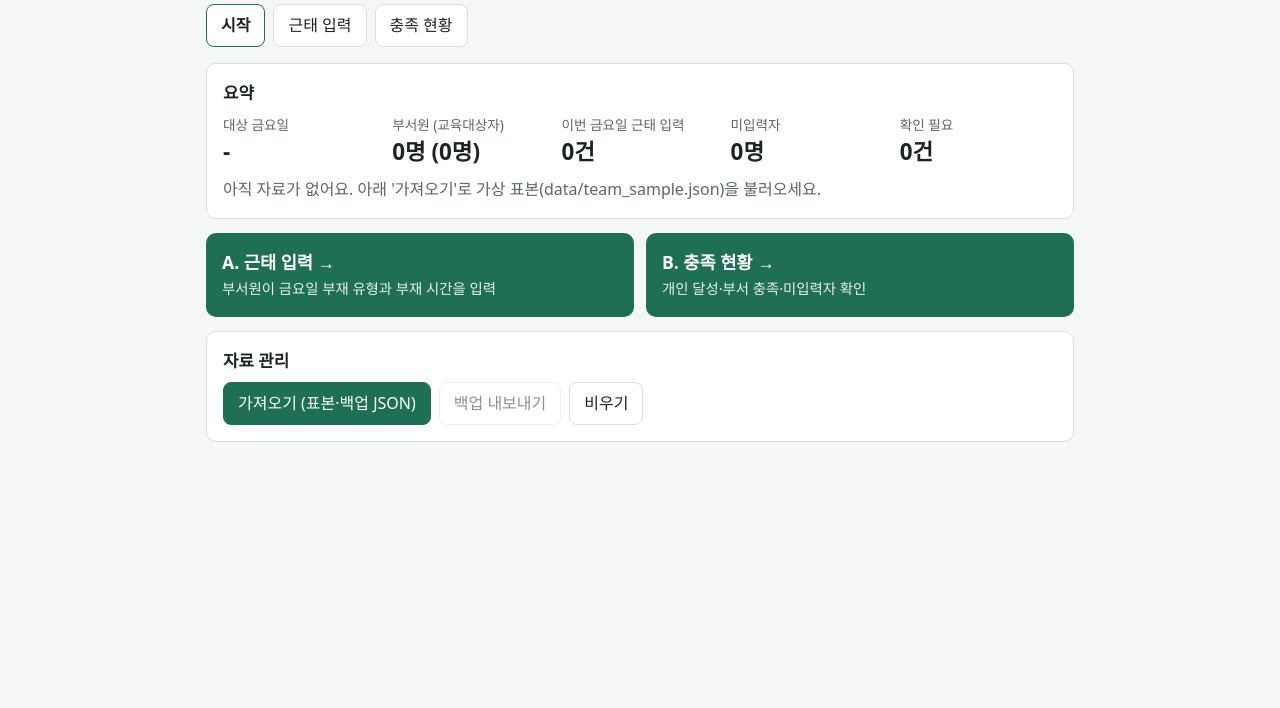
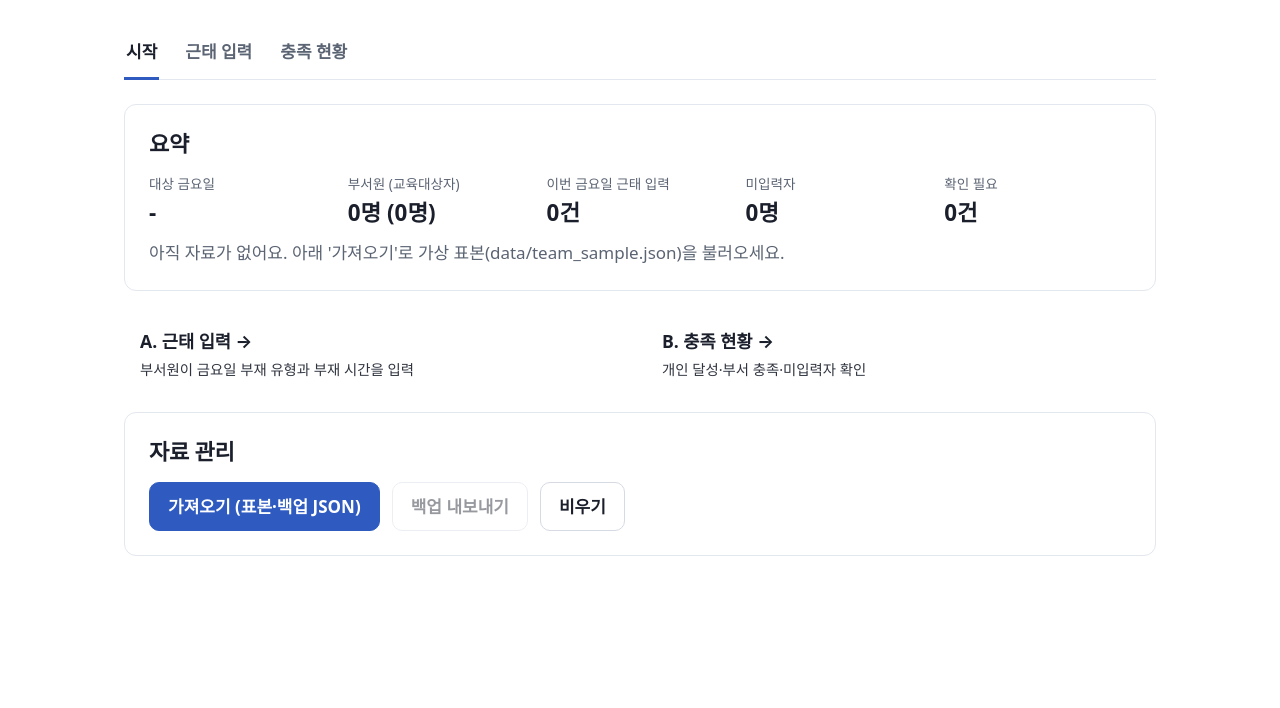
Before and after one commit to fman4444/AI, a plain HTML site: page tools/index.html in a window 1280 px wide. Shown: the part 92-800 px from the top of the page. Drawn offline with Linux system fonts and the light colour scheme.

Commit message:
[팀-통합] 디자인 1라운드 — 공통 색·글자·간격
Co-Authored-By: Claude Opus 5.5 <noreply@anthropic.com>
Claude-Session: https://claude.ai/code/session_01RzYW9Q9Y5qEWn66L7c8dnh

```diff
--- a/tools/assets/style.css
+++ b/tools/assets/style.css
@@ -1,76 +1,132 @@
-/* 공통 디자인 — ① 통합·화면만 고친다. 페이지에만 쓰는 스타일은 그 페이지 html의 <style>에 둔다. */
+/* 공통 디자인 — ① 통합·화면만 고친다. 페이지에만 쓰는 스타일은 그 페이지 html의 <style>에 둔다.
+   기준: docs/design.md 5절 (레퍼런스 LH 홈페이지 캡처 — 색·구조만 참고, 로고·이미지·코드는 가져오지 않음) */
 :root {
-  --bg: #f5f7f6;
-  --card: #ffffff;
-  --text: #1c2421;
-  --muted: #5b6862;
-  --line: #d9e0dc;
-  --accent: #1f6f54;
-  --accent-text: #ffffff;
-  --ok: #1a7f4b;
-  --ok-bg: #e2f3ea;
-  --bad: #b3261e;
-  --bad-bg: #fbe9e7;
-  --warn: #8a5a00;
-  --warn-bg: #fff3d6;
-}
-@media (prefers-color-scheme: dark) {
-  :root {
-    --bg: #131816;
-    --card: #1b2220;
-    --text: #e6ece9;
-    --muted: #9aa8a1;
-    --line: #2f3a36;
-    --accent: #6fcfa6;
-    --accent-text: #0d1512;
-    --ok: #6fd49b;
-    --ok-bg: #1b3326;
-    --bad: #ff9a92;
-    --bad-bg: #3a1f1d;
-    --warn: #f2c46b;
-    --warn-bg: #3a2e14;
-  }
+  /* 색 */
+  --primary: #2F5BC1;
+  --primary-dark: #24489A;
+  --primary-soft: #E9EFFB;
+  --bg: #FFFFFF;
+  --section: #F4F7FF;
+  --card-gray: #F4F6F8;
+  --card: #FFFFFF;
+  --line: #E3E7EE;
+  --dash: #D5DAE3;
+  --text: #1A1F2B;
+  --muted: #5B6473;
+  --on-primary: #FFFFFF;
+  /* 상태 꼬리표 4색 */
+  --ok: #17703F;   --ok-bg: #E3F4EA;
+  --bad: #B42318;  --bad-bg: #FDE8E7;
+  --warn: #5F4500; --warn-bg: #FFE6A3;
+  --gray: #4B5563; --gray-bg: #EEF0F3;
+  /* 글자 */
+  --fs-title: 30px; --fs-section: 22px; --fs-card: 20px; --fs-num: 32px; --fs-body: 17px; --fs-small: 15px;
+  /* 간격·모서리 */
+  --s1: 8px; --s2: 12px; --s3: 16px; --s4: 24px; --s5: 32px; --s6: 48px;
+  --r-card: 12px; --r-btn: 10px;
+  color-scheme: light;
 }
 * { box-sizing: border-box; }
+html { -webkit-text-size-adjust: 100%; }
 body {
   margin: 0;
   background: var(--bg);
   color: var(--text);
-  font: 16px/1.55 system-ui, "Malgun Gothic", "Apple SD Gothic Neo", "Noto Sans KR", sans-serif;
+  font: var(--fs-body)/1.6 system-ui, -apple-system, "Malgun Gothic", "Apple SD Gothic Neo", "Noto Sans KR", sans-serif;
 }
-.wrap { max-width: 900px; margin: 0 auto; padding: 20px 16px 48px; }
-h1 { font-size: 1.35rem; margin: 0 0 4px; }
-h2 { font-size: 1.05rem; margin: 0 0 8px; }
-.sub { color: var(--muted); font-size: .9rem; margin: 0 0 16px; }
-a { color: var(--accent); }
-nav.menu { display: flex; flex-wrap: wrap; gap: 8px; margin-bottom: 16px; }
+.wrap { max-width: 1080px; margin: 0 auto; padding: var(--s5) var(--s4) var(--s6); }
+
+/* 제목: 크고 굵게, 앞 낱말만 파랑 */
+.title-row { display: flex; flex-wrap: wrap; align-items: center; gap: var(--s2); margin-bottom: var(--s1); }
+h1 { font-size: var(--fs-title); line-height: 1.25; margin: 0; font-weight: 800; letter-spacing: -0.02em; }
+h1 .accent, h2 .accent { color: var(--primary); }
+h2 { font-size: var(--fs-section); line-height: 1.3; margin: 0 0 var(--s3); font-weight: 700; letter-spacing: -0.01em; }
+.sub { color: var(--muted); font-size: var(--fs-small); margin: 0 0 var(--s4); }
+.practice-tag {
+  display: inline-block; padding: 3px 12px; border-radius: 999px;
+  background: var(--primary-soft); color: var(--primary); font-size: 14px; font-weight: 700;
+}
+a { color: var(--primary); }
+:focus-visible { outline: 3px solid var(--primary); outline-offset: 2px; }
+
+/* 메뉴: LH 공지 탭처럼 고른 것에 파란 밑줄 */
+nav.menu { display: flex; flex-wrap: wrap; gap: var(--s4); margin-bottom: var(--s4); border-bottom: 1px solid var(--line); }
 nav.menu a {
-  display: inline-block; padding: 8px 14px; border: 1px solid var(--line); border-radius: 8px;
-  background: var(--card); color: var(--text); text-decoration: none;
+  display: inline-block; padding: var(--s2) 2px; color: var(--muted); text-decoration: none;
+  font-size: var(--fs-body); font-weight: 600; border-bottom: 3px solid transparent; margin-bottom: -1px;
 }
-nav.menu a[aria-current="page"] { border-color: var(--accent); font-weight: 600; }
-.card { background: var(--card); border: 1px solid var(--line); border-radius: 10px; padding: 16px; margin-bottom: 14px; }
-.row { display: flex; flex-wrap: wrap; gap: 8px; align-items: center; }
+nav.menu a:hover { color: var(--text); }
+nav.menu a[aria-current="page"] { color: var(--text); border-bottom-color: var(--primary); }
+
+/* 카드 */
+.card {
+  background: var(--card); border: 1px solid var(--line); border-radius: var(--r-card);
+  padding: var(--s4); margin-bottom: 20px;
+}
+.card.gray { background: var(--card-gray); border-color: transparent; }
+.section { background: var(--section); border-radius: var(--r-card); padding: var(--s4); margin-bottom: 20px; }
+.row { display: flex; flex-wrap: wrap; gap: var(--s2); align-items: center; }
+
+/* 버튼: 중요한 버튼 하나만 파랑, 비우기는 빨강 */
 button, .btn {
-  font: inherit; border: 1px solid var(--line); background: var(--card); color: var(--text);
-  border-radius: 8px; padding: 8px 14px; cursor: pointer;
+  font: inherit; font-size: var(--fs-body); font-weight: 600;
+  border: 1px solid var(--dash); background: var(--card); color: var(--text);
+  border-radius: var(--r-btn); padding: 10px 18px; cursor: pointer; min-height: 44px;
+  transition: transform .08s ease, background-color .15s ease;
 }
-button.primary { background: var(--accent); border-color: var(--accent); color: var(--accent-text); }
-button:disabled { opacity: .5; cursor: not-allowed; }
+button:hover { background: var(--card-gray); }
+button:active { transform: scale(.98); }
+button.primary { background: var(--primary); border-color: var(--primary); color: var(--on-primary); }
+button.primary:hover { background: var(--primary-dark); border-color: var(--primary-dark); }
+button.danger { color: var(--bad); border-color: var(--bad); background: var(--card); }
+button.danger:hover { background: var(--bad-bg); }
+button:disabled { opacity: .45; cursor: not-allowed; transform: none; }
+
+/* 입력 칸 */
 input, select {
-  font: inherit; color: var(--text); background: var(--bg); border: 1px solid var(--line);
-  border-radius: 8px; padding: 7px 10px;
+  font: inherit; font-size: var(--fs-body); color: var(--text); background: var(--card);
+  border: 1px solid var(--dash); border-radius: var(--r-btn); padding: 9px 12px; min-height: 44px;
 }
+label { font-weight: 600; }
+
+/* 표: LH 공지 목록처럼 줄 사이 점선, 숫자 오른쪽 정렬 */
+.table-wrap { overflow-x: auto; }
 table { width: 100%; border-collapse: collapse; font-variant-numeric: tabular-nums; }
-th, td { text-align: left; padding: 6px 8px; border-bottom: 1px solid var(--line); }
-.table-wrap { overflow-x: auto; }
-.msg { padding: 8px 12px; border-radius: 8px; margin-top: 10px; }
+th, td { text-align: left; padding: var(--s2) var(--s1); border-bottom: 1px dashed var(--dash); white-space: nowrap; }
+th { color: var(--muted); font-size: var(--fs-small); font-weight: 700; border-bottom: 1px solid var(--line); }
+th.num, td.num { text-align: right; }
+
+/* 탭 */
+.tabs { display: flex; gap: var(--s4); border-bottom: 1px solid var(--line); margin-bottom: var(--s3); }
+.tabs button {
+  border: 0; border-radius: 0; background: none; padding: var(--s1) 2px; min-height: 40px;
+  color: var(--muted); border-bottom: 3px solid transparent; margin-bottom: -1px;
+}
+.tabs button:hover { background: none; color: var(--text); }
+.tabs button[aria-selected="true"] { color: var(--text); border-bottom-color: var(--primary); }
+
+/* 안내 문구 */
+.msg { padding: var(--s2) var(--s3); border-radius: var(--r-btn); margin-top: var(--s2); animation: msg-in .25s ease; }
 .msg.ok { background: var(--ok-bg); color: var(--ok); }
 .msg.error { background: var(--bad-bg); color: var(--bad); }
 .msg.warn { background: var(--warn-bg); color: var(--warn); }
-.badge { display: inline-block; border-radius: 999px; padding: 1px 10px; font-weight: 600; font-size: .9rem; }
+@keyframes msg-in { from { opacity: 0; transform: translateY(-4px); } to { opacity: 1; transform: none; } }
+
+/* 상태 꼬리표 4색 — 늘 글자와 함께 */
+.badge { display: inline-block; border-radius: 999px; padding: 2px 12px; font-weight: 700; font-size: 14px; white-space: nowrap; background: var(--gray-bg); color: var(--gray); }
 .badge.ok { background: var(--ok-bg); color: var(--ok); }
 .badge.bad { background: var(--bad-bg); color: var(--bad); }
 .badge.warn { background: var(--warn-bg); color: var(--warn); }
-.confirm { color: var(--muted); font-size: .85rem; }
+.badge.gray { background: var(--gray-bg); color: var(--gray); }
+.confirm { color: var(--muted); font-size: 14px; }
+
+@media (max-width: 640px) {
+  :root { --fs-title: 24px; --fs-section: 20px; --fs-num: 26px; }
+  .wrap { padding: var(--s4) var(--s3) var(--s5); }
+  .card, .section { padding: var(--s3); }
+  nav.menu { gap: var(--s3); }
+}
+@media (prefers-reduced-motion: reduce) {
+  * { animation: none !important; transition: none !important; }
+}
 [hidden] { display: none !important; }
```
